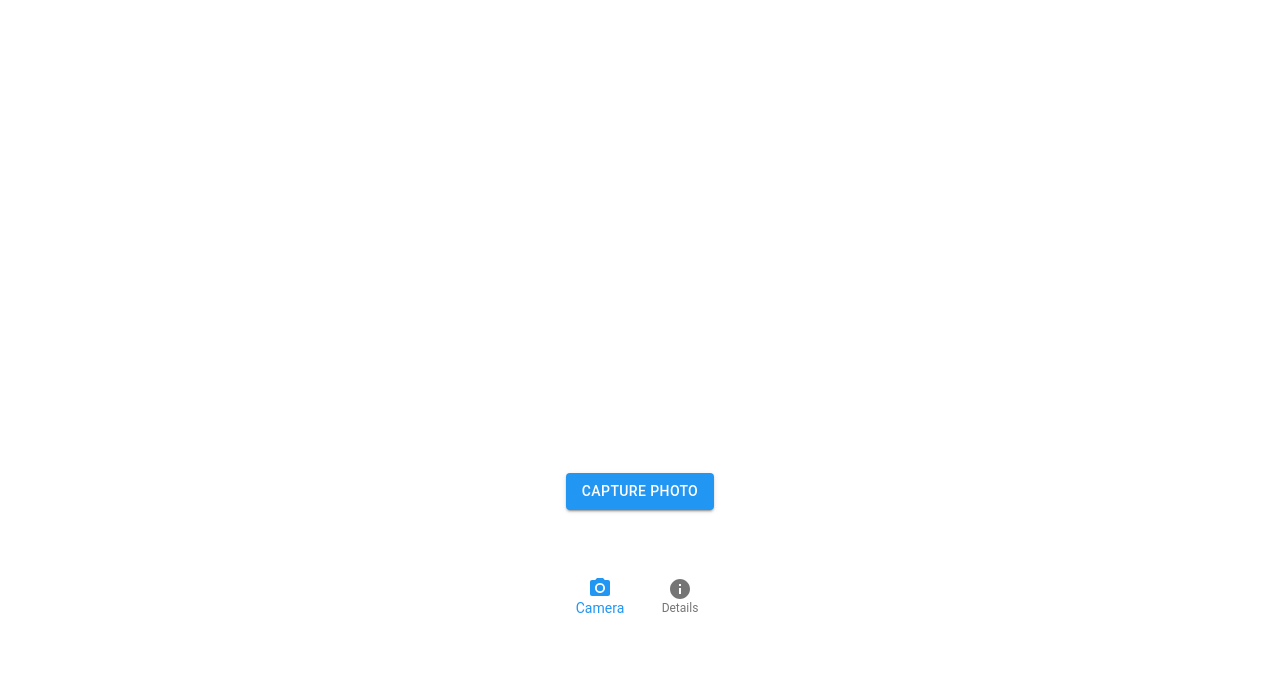
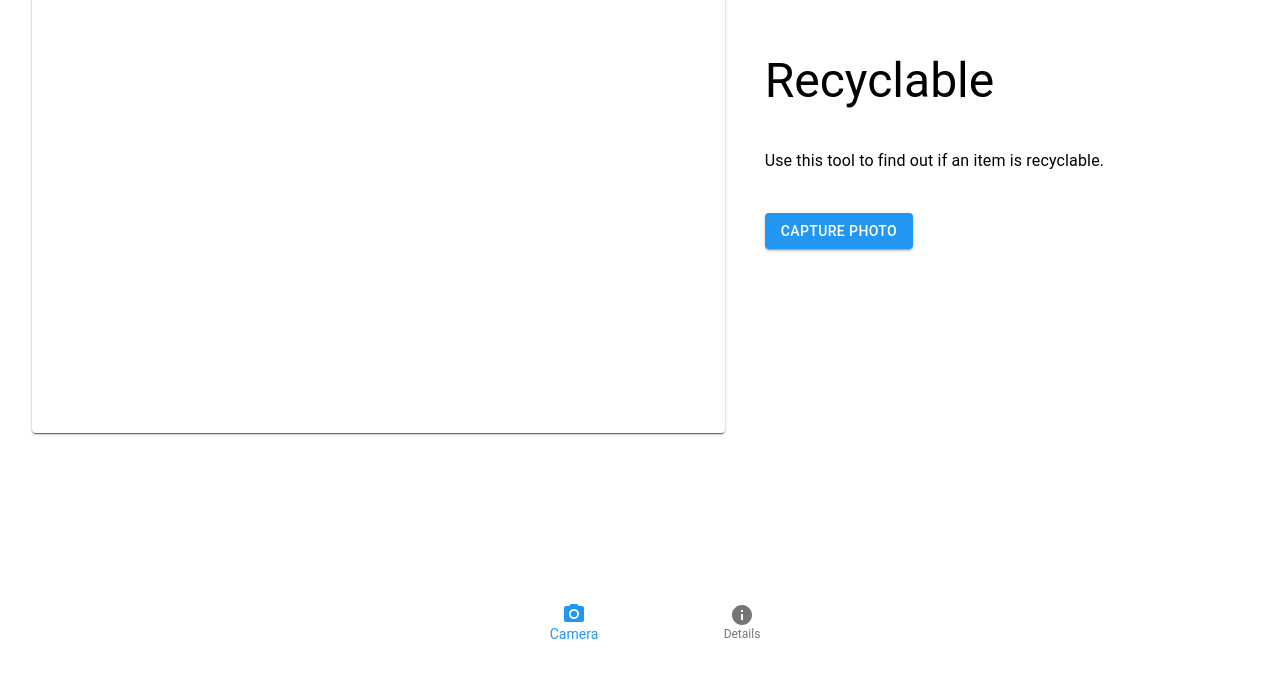
Before and after one commit to mrrosoff/Recyclable, a React app: page / in a window 1280 px wide. Shown: the part 139-816 px from the top of the page. Built offline with nearby package versions, Linux system fonts and the light colour scheme; no server answers.

Commit message:
UI Buffs

```diff
--- a/src/components/CameraComponent.js
+++ b/src/components/CameraComponent.js
@@ -1,16 +1,107 @@
-import React from "react";
+import React, { useCallback } from "react";
+import Webcam from "react-webcam";
 
-import Camera, { FACING_MODES } from "react-html5-camera-photo";
-import 'react-html5-camera-photo/build/css/index.css';
+import {Button, Box, Card, Grid, Paper, Typography} from "@material-ui/core";
 
-const CameraComponent = (props) => {
-    const { handleTakePhoto, handleTakePhotoAnimationDone } = props;
-    return <Camera
-        onTakePhoto = { (dataUri) => { handleTakePhoto(dataUri); } }
-        onTakePhotoAnimationDone={handleTakePhotoAnimationDone}
-        idealFacingMode={FACING_MODES.ENVIRONMENT}
-        idealResolution={{width: 1908, height: 4032}}
-    />;
-}
+import {sendServerRequestWithBody} from "../api/restfulAPI";
+import useWindowDimensions from "../utils/windowDimensions";
 
-export default CameraComponent;
+const WebcamSection = props => {
+
+    const videoConstraints = { facingMode: "environment" };
+    const { height, width } = useWindowDimensions();
+
+    return(
+        <Paper>
+            <Card>
+                <Webcam
+                    audio={false}
+                    ref={props.webcamRef}
+                    height={Math.floor(height * 0.7)}
+                    screenshotFormat="image/jpeg"
+                    videoConstraints={videoConstraints}
+                />
+            </Card>
+        </Paper>
+    );
+};
+
+const SideMenuContent = props => {
+    return (
+        <>
+            <Grid item>
+                <Typography variant={"h3"}>Recyclable</Typography>
+            </Grid>
+            <Grid item>
+                <Typography variant={"body1"}>Use this tool to find out if an item is recyclable.</Typography>
+            </Grid>
+            <Grid item>
+                <Button variant="contained" color="primary" onClick={props.capture}>Capture photo</Button>
+            </Grid>
+        </>
+    );
+};
+
+const SideTextMenu = props => {
+
+    const { height, width } = useWindowDimensions();
+
+    if (width >= 960) {
+        return(
+            <Grid container direction={"column"} spacing={5}>
+                <SideMenuContent/>
+            </Grid>
+        );
+    } else {
+        return(
+            <Grid container
+                  direction={"column"}
+                  justify={"center"}
+                  alignItems={"center"}
+                  alignContent={"center"}
+                  spacing={5}
+            >
+                <SideMenuContent/>
+            </Grid>
+        );
+    }
+
+};
+
+const CameraPage = props => {
+
+    const webcamRef = React.useRef(null);
+    let dataUri, setPage = props;
+
+    const capture = useCallback(() => {
+        const imageSrc = webcamRef.current.getScreenshot();
+        sendServerRequestWithBody("getProductType", {"dataUri": dataUri}).then(r => {
+            console.log(imageSrc)
+        });
+        setPage(1);
+    }, [webcamRef]);
+
+    return (
+        <Box mb={30}>
+            <Grid container
+                  justify={"center"}
+                  alignContent={"center"}
+                  alignItems={"center"}
+                  spacing={5}
+            >
+                <Grid item xs={12} md={7}>
+                    <WebcamSection
+                        webcamRef={webcamRef}
+                    />
+                </Grid>
+                <Grid item xs={12} md={5}>
+                    <SideTextMenu
+                        capture={capture}
+                    />
+                </Grid>
+            </Grid>
+        </Box>
+    );
+};
+
+export default CameraPage;
--- a/src/components/Layout.js
+++ b/src/components/Layout.js
@@ -1,68 +1,13 @@
 import React, { useState } from "react";
-import Webcam from "react-webcam";
 
 import Navigation from "./Navigation";
+import DetailsPage from './pages/DetailsPage';
+import CameraComponent from "./CameraComponent";
 
-import { Button, Box, Container, Grid } from '@material-ui/core';
-import DetailsPage from './pages/DetailsPage';
+import makeStyles from "@material-ui/core/styles/makeStyles";
+import { Container, Grid } from '@material-ui/core';
 
-import { sendServerRequestWithBody } from "../api/restfulAPI";
-import useWindowDimensions from "../utils/windowDimensions";
-
-const videoConstraints = {
-    facingMode: "environment"
-};
-
-const CameraPage = props => {
-    const webcamRef = React.useRef(null);
-    const { height, width } = useWindowDimensions();
-
-    const capture = React.useCallback(() => {
-        const imageSrc = webcamRef.current.getScreenshot();
-        props.setPicUri(imageSrc);
-        props.setPage(1);
-        console.log(imageSrc);
-        console.log(webcamRef.current);
-    }, [webcamRef]);
-
-    return (
-        <Grid container
-              justify={"center"}
-              alignContent={"center"}
-              alignItems={"center"}
-              direction={"column"}
-              spacing={5}
-        >
-            <Grid item>
-                    <Webcam
-                        audio={false}
-                        ref={webcamRef}
-                        height={parseInt(height*0.7)}
-                        screenshotFormat="image/jpeg"
-                        videoConstraints={videoConstraints}
-                    />
-            </Grid>
-            <Grid item>
-                <Button variant="contained" color="primary" onClick={capture}>Capture photo</Button>
-            </Grid>
-        </Grid>
-    );
-};
-/*
-const CameraPage = (props) => {
-    const {setPicUri, setPage} = props;
-
-    const handleTakePhoto = (dataUri) => {
-        console.log(dataUri);
-        setPicUri(dataUri);
-        sendServerRequestWithBody("getProductType", {"dataUri": dataUri}).then(r => console.log(r));
-    };
-    const handleTakePhotoAnimationDone = (dataUri) => {
-        setPage(1);
-    };
-
-    return <CameraComponent handleTakePhoto={handleTakePhoto} handleTakePhotoAnimationDone={handleTakePhotoAnimationDone} />;
-};*/
+const useStyles = makeStyles({ root: { position: 'fixed', bottom: 0, width: '100%' } });
 
 const Layout = props => {
 
@@ -71,18 +16,16 @@ const Layout = props => {
     const [objectDetails, setObjectDetails] = useState({'name': '', 'recyclable': null});
 
     return(
-        <Container>
-            <Grid container justify={"center"} alignContent={"center"} alignItems={"center"} direction={"column"}>
-                <Grid item>
-                    <Box height={"90vh"}>
-                        { page ? <DetailsPage dataUri={picUri} objectDetails={objectDetails} /> : <CameraPage setPicUri={setPicUri} setPage={setPage} /> }
-                    </Box>
+        <>
+            <Container>
+                <Grid container justify={"center"} alignContent={"center"} alignItems={"center"} direction={"column"}>
+                    <Grid item>
+                        { page ? <DetailsPage dataUri={picUri}/> : <CameraComponent setPicUri={setPicUri} setPage={setPage} /> }
+                    </Grid>
                 </Grid>
-                <Grid item>
-                    <Navigation page={page} setPage={setPage} />
-                </Grid>
-            </Grid>
-        </Container>
+            </Container>
+            <Navigation page={page} setPage={setPage} />
+        </>
     );
 };
 
--- a/src/components/Navigation.js
+++ b/src/components/Navigation.js
@@ -1,16 +1,23 @@
 import React from 'react';
-import BottomNavigation from '@material-ui/core/BottomNavigation';
-import BottomNavigationAction from '@material-ui/core/BottomNavigationAction';
+import { BottomNavigation, BottomNavigationAction }from '@material-ui/core';
+
 import CameraIcon from '@material-ui/icons/CameraAlt';
 import DetailsIcon from '@material-ui/icons/Info';
 
+import { makeStyles } from "@material-ui/core/styles";
+
+const useStyles = makeStyles({ root: { position: 'fixed', bottom: 0, padding: 10, width: '100%' } });
+
 const Navigation = (props) => {
+
+    const styles = useStyles();
 
     return (
         <BottomNavigation
+            showLabels
             value={props.page}
+            className={styles.root}
             onChange={(event, newValue) => props.setPage(newValue)}
-            showLabels
         >
             <BottomNavigationAction label="Camera" icon={<CameraIcon />} />
             <BottomNavigationAction label="Details" icon={<DetailsIcon />} />
--- a/src/static/index.html
+++ b/src/static/index.html
@@ -3,6 +3,10 @@
 <head>
     <meta charset="UTF-8">
     <title>Recyclable</title>
+
+    <meta name="viewport"
+          content="width=device-width, initial-scale=1, user-scalable=0, maximum-scale=1, minimum-scale=1"
+    />
 </head>
 <body>
     <div id="root"></div>
```
